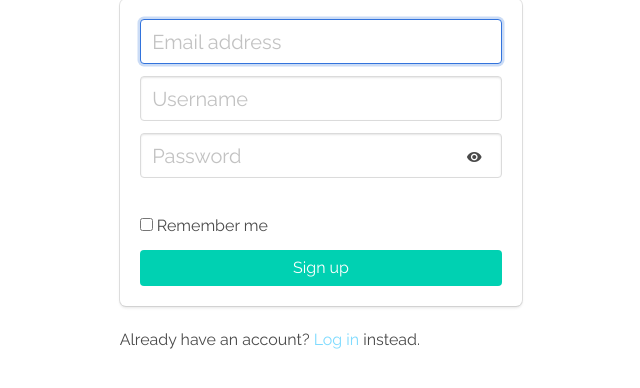
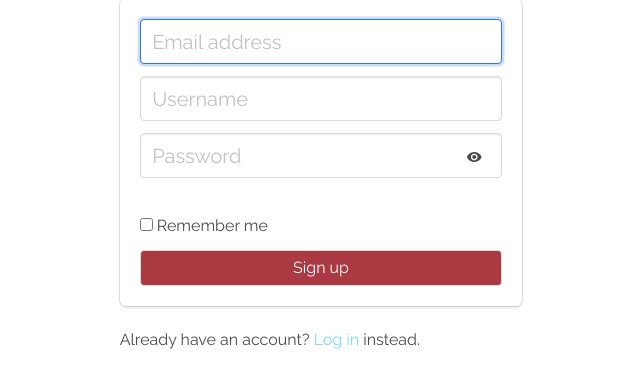
Before and after one commit to Kevin-Liu-01/OMMC-Math-Comp, a Flask app: template templates/auth/signup.html in a window 1280 px wide. Shown: the part 125-513 px from the top of the page, without its empty margins (319-959 px from the left). Run offline with Flask 2, Linux system fonts and the light colour scheme; the template is opened without the code that fills it, so the values that code supplies are empty; some libraries are stand-ins or nearby versions.

Commit message:
fix colors for real this time

```diff
--- a/templates/auth/login.html
+++ b/templates/auth/login.html
@@ -49,7 +49,7 @@
         </div>
 
         <input type="hidden" name="_csrf_token" value="{{ csrf_token() }}" />
-        <button id="submit" class="button is-block is-primary is-fullwidth">Login</button>
+        <button id="submit" class="button is-block has-color is-fullwidth">Login</button>
       </form>
     </div>
 
--- a/templates/auth/signup.html
+++ b/templates/auth/signup.html
@@ -55,7 +55,7 @@
         </div>
 
         <input type="hidden" name="_csrf_token" value="{{ csrf_token() }}" />
-        <button id="submit" class="button is-block is-primary is-fullwidth">Sign up</button>
+        <button id="submit" class="button is-block has-color is-fullwidth">Sign up</button>
       </form>
     </div>
 
```
